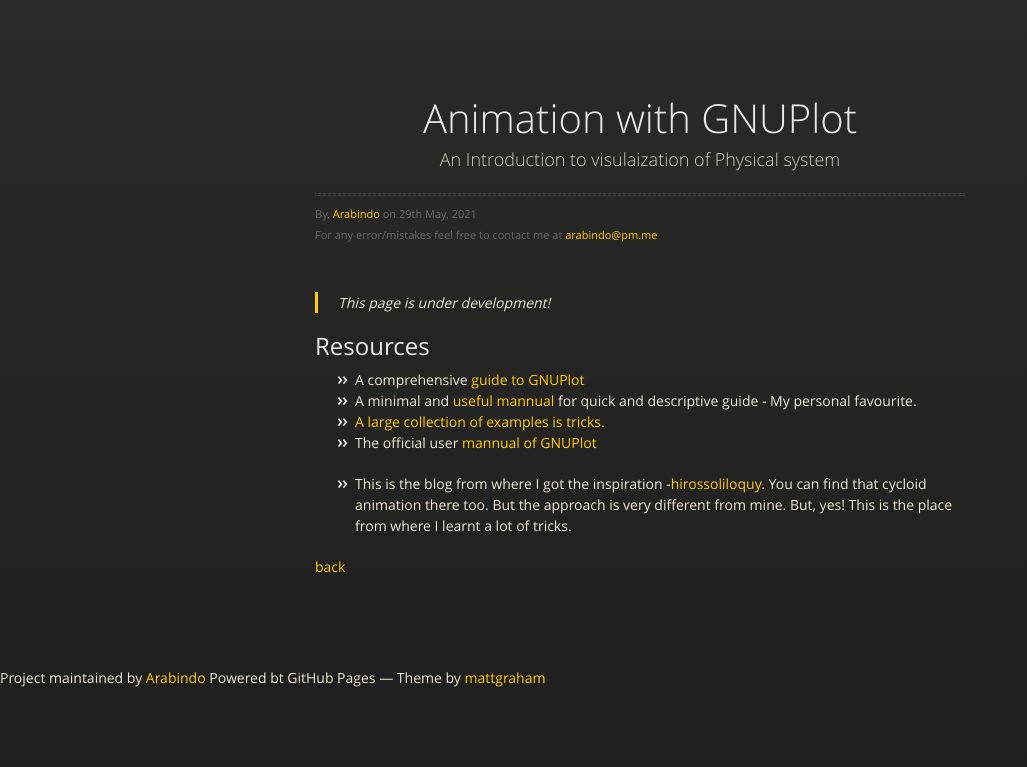
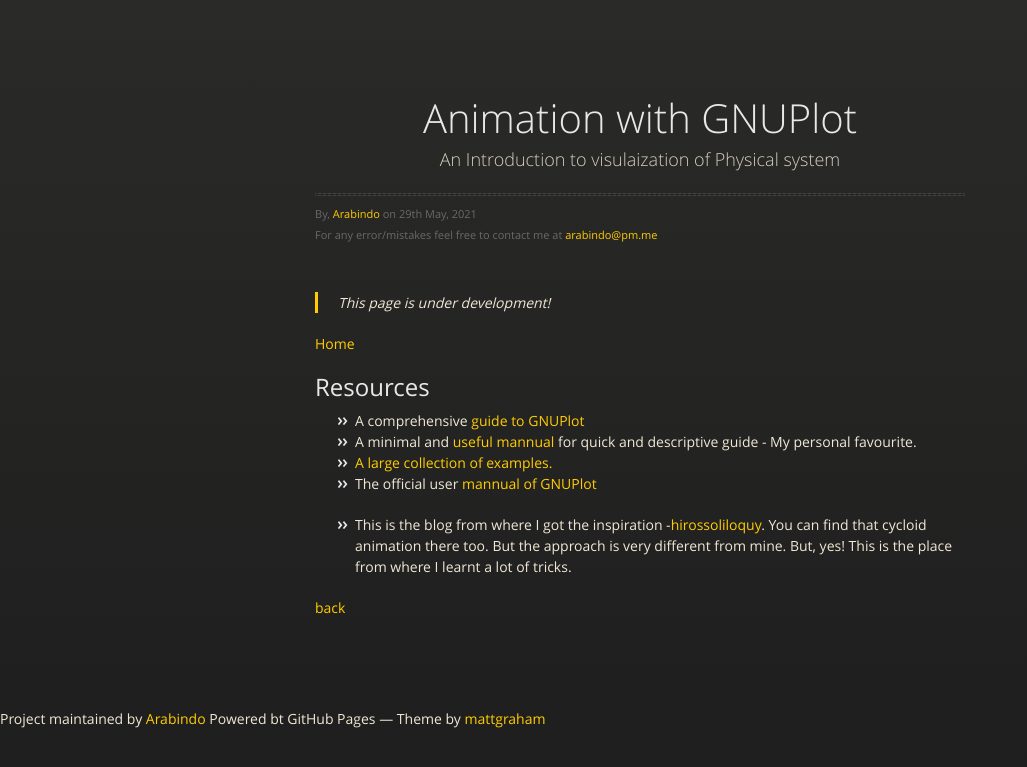
Before and after one commit to arabindo/GNUanimation, a Jekyll site: the page built from conclusion.md, in a window 1280 px wide. Shown: the top 767 px of the page, without its empty margins (0-1027 px from the left). Built offline with Jekyll 4.4.1, drawn with Linux system fonts in a browser that asks for light colours.

Commit message:
content update

```diff
--- a/conclusion.md
+++ b/conclusion.md
@@ -5,11 +5,13 @@ date: "29th May, 2021"
 
 > This page is under development!
 
+[Home](./)
+
 ## Resources
 
 * A comprehensive [guide to GNUPlot](https://people.duke.edu/~hpgavin/gnuplot.html){:target="_blank"}
 * A minimal and [useful mannual](http://hirophysics.com/gnuplot/gnuplot.html){:target="_blank"} for quick and descriptive guide - My personal favourite.
-* [A large collection of examples is tricks.](http://www.gnuplotting.org/){:target="_blank"}
+* [A large collection of examples.](http://www.gnuplotting.org/){:target="_blank"}
 * The official user [mannual of GNUPlot](http://www.gnuplot.info/documentation.html){:target="_blank"}
 
 * This is the blog from where I got the inspiration -[hirossoliloquy](https://hirossoliloquy.blogspot.com/){:target="_blank"}. You can find that cycloid animation there too. But the approach is very different from mine. But, yes! This is the place from where I learnt a lot of tricks.
```
Also changed, not shown: eom.md (+2 -0 lines), index.md (+1 -1 lines).
